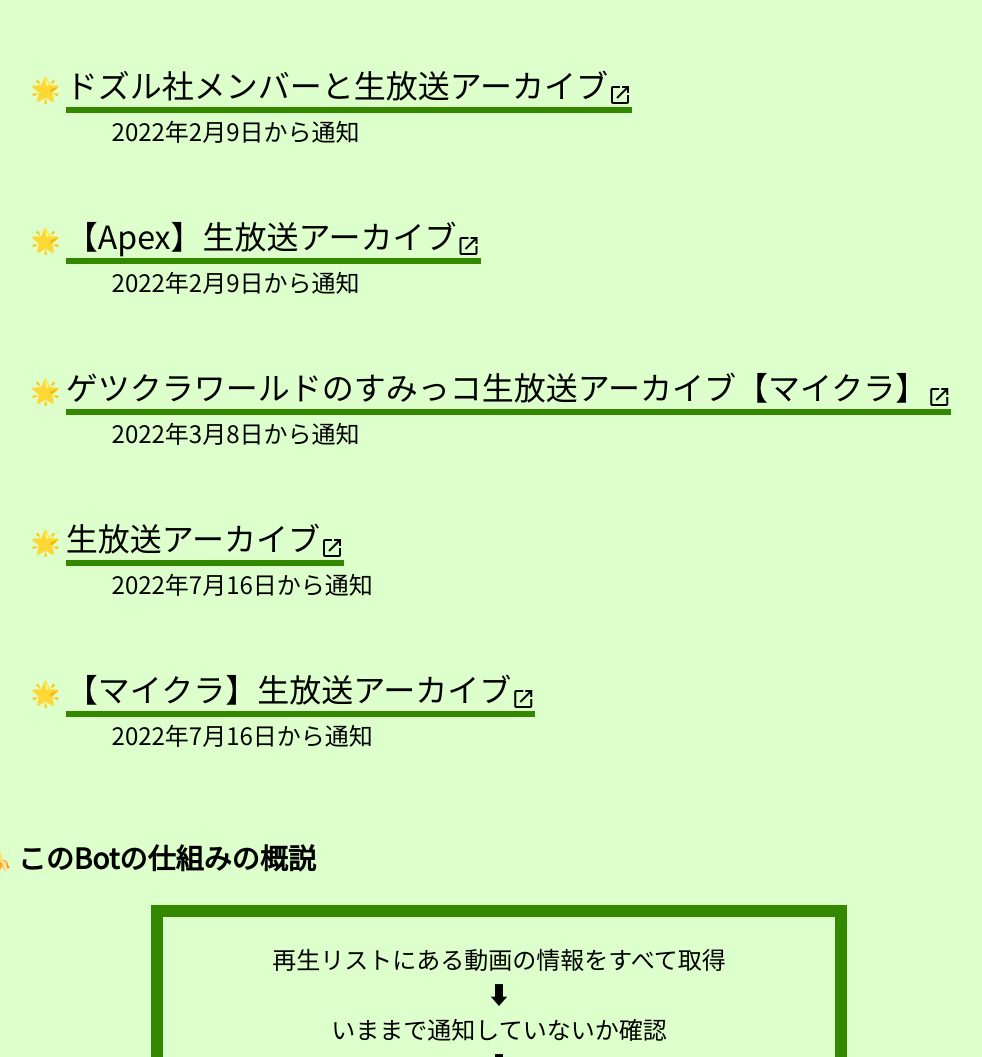
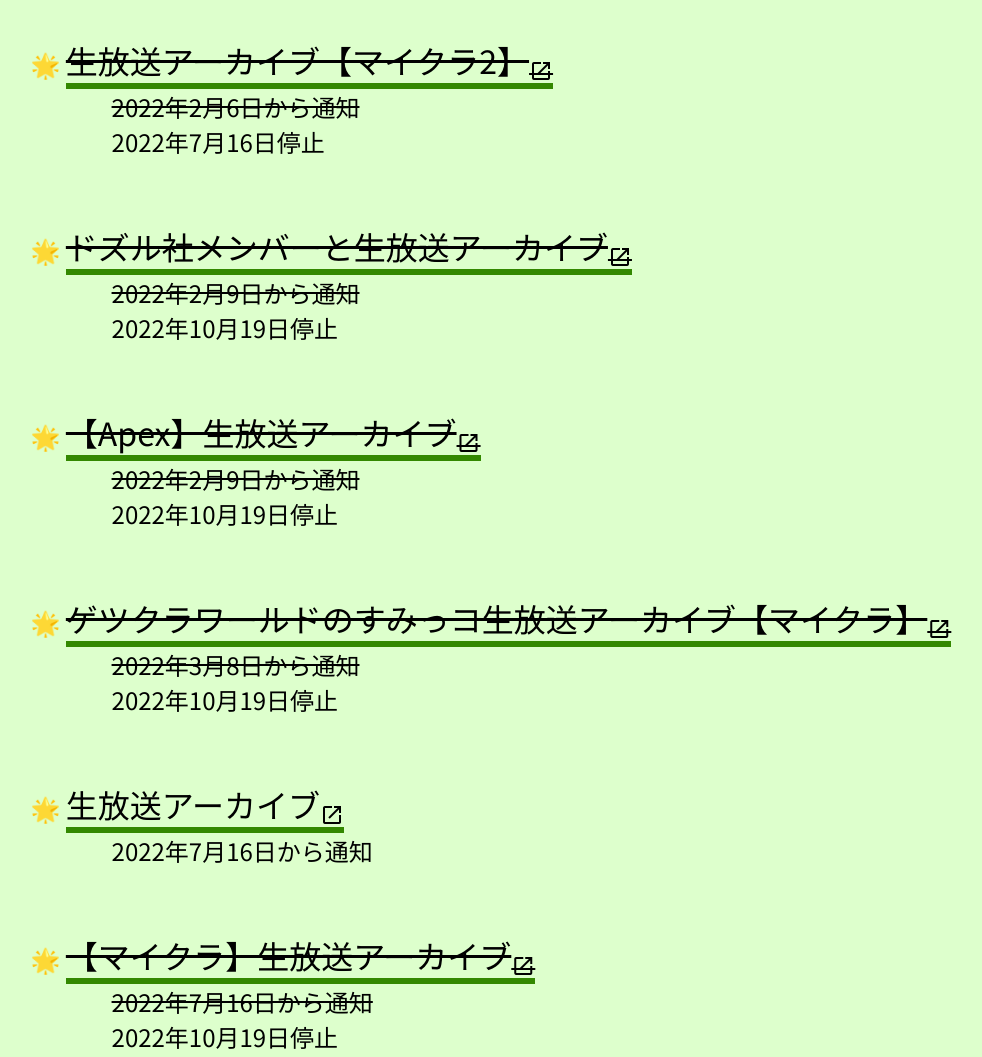
Before and after one commit to Jyormany/Jyormany-Bot.github.io, a plain HTML site: page index.html in a window 1280 px wide. Shown: the part 1556-2613 px from the top of the page, without its empty margins (141-1123 px from the left). Drawn offline with nearby package versions, Linux system fonts and the light colour scheme; a web font is replaced by a local one.

Commit message:
Update index.html

```diff
--- a/index.html
+++ b/index.html
@@ -14,12 +14,17 @@
 
         </header>
         <main>
+            <div class = "info">
+                <p>検索回数削減のため、検知する再生リストを「生放送アーカイブ」のみに変更しました</p>
+            </div>
+
             <div class="info">
                 <p>現在運営に利用している一部のサービスが、11月末ごろに利用できなくなる予定です。</p>
                 <p>そのため、他のサービスへの引っ越しを検討しています。</p>
                 <p>引っ越しによって通知に影響が出る場合がありますが、ご理解頂ければと思います。</p>
                 <p>ミスの無いよう気をつけますので、よろしくお願いいたします🙇‍♂️</p>
             </div>
+
             <ul class="list">
                 <li class="about">
                     <h3>Jyormany bot について</h3>
@@ -47,7 +52,7 @@
                         </ul>
 
                         <li class="playlist">
-                            <a class="listlink" href="https://www.youtube.com/playlist?list=PLjQFGraZMNPXAbZKr3nnEUORUffVdsbmT" target="_blank">
+                            <a class="strikethrough listlink" href="https://www.youtube.com/playlist?list=PLjQFGraZMNPXAbZKr3nnEUORUffVdsbmT" target="_blank">
                                 ドズル社メンバーと生放送アーカイブ
                                 <span class="material-symbols-outlined">
                                     open_in_new
@@ -55,11 +60,12 @@
                             </a>
                         </li>
                         <ul>
-                            <li>2022年2月9日から通知</li>
+                            <li style="text-decoration: line-through;">2022年2月9日から通知</li>
+                            <li>2022年10月19日停止</li>
                         </ul>
 
                         <li class="playlist">
-                            <a class="listlink"l href="https://www.youtube.com/playlist?list=PLjQFGraZMNPWgS_FdtyIaP_dgnTs-JMoo" target="_blank">
+                            <a class="strikethrough listlink"l href="https://www.youtube.com/playlist?list=PLjQFGraZMNPWgS_FdtyIaP_dgnTs-JMoo" target="_blank">
                                 【Apex】生放送アーカイブ
                                 <span class="material-symbols-outlined">
                                     open_in_new
@@ -67,11 +73,12 @@
                             </a>
                         </li>
                         <ul>
-                            <li>2022年2月9日から通知</li>
+                            <li style="text-decoration: line-through;">2022年2月9日から通知</li>
+                            <li>2022年10月19日停止</li>
                         </ul>
 
                         <li class="playlist">
-                            <a class="listlink" href="https://www.youtube.com/playlist?list=PLjQFGraZMNPULc3N-z8OUNOlCWn6z5SzK" target="_blank">
+                            <a class="strikethrough listlink" href="https://www.youtube.com/playlist?list=PLjQFGraZMNPULc3N-z8OUNOlCWn6z5SzK" target="_blank">
                                 ゲツクラワールドのすみっコ生放送アーカイブ【マイクラ】
                                 <span class="material-symbols-outlined">
                                     open_in_new
@@ -79,7 +86,8 @@
                             </a>
                         </li>
                         <ul>
-                            <li>2022年3月8日から通知</li>
+                            <li style="text-decoration: line-through;">2022年3月8日から通知</li>
+                            <li>2022年10月19日停止</li>
                         </ul>
 
                         <li class="playlist">
@@ -95,7 +103,7 @@
                         </ul>
 
                         <li class="playlist">
-                            <a class="listlink" href="https://www.youtube.com/playlist?list=PLjQFGraZMNPVl-Ekr7yMZdvBduBuqfQS9" target="_blank">
+                            <a class="strikethrough listlink" href="https://www.youtube.com/playlist?list=PLjQFGraZMNPVl-Ekr7yMZdvBduBuqfQS9" target="_blank">
                                 【マイクラ】生放送アーカイブ
                                 <span class="material-symbols-outlined">
                                     open_in_new
@@ -103,7 +111,8 @@
                             </a>
                         </li>
                         <ul>
-                            <li>2022年7月16日から通知</li>
+                            <li style="text-decoration: line-through;">2022年7月16日から通知</li>
+                            <li>2022年10月19日停止</li>
                         </ul>
                     </ul>
                 </li>
```
